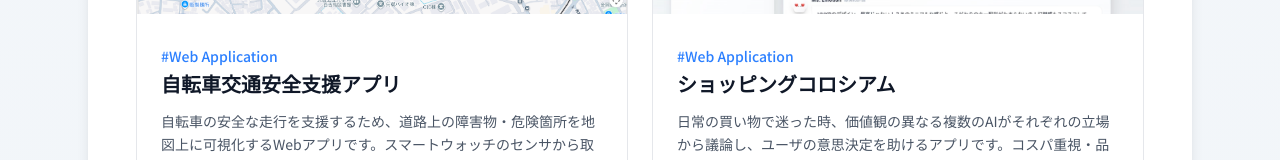
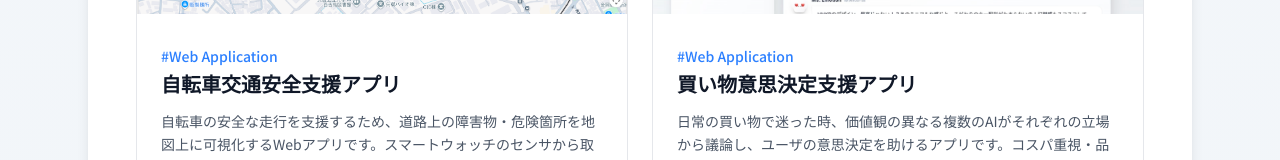
Before and after one commit to naka03193282/my-portfolio, a Next.js app: page / in a window 1280 px wide. Shown: the part 1831-1991 px from the top of the page. Built offline with nearby package versions, Linux system fonts and the light colour scheme.

Commit message:
fix: Worksのタイトルを変更した

```diff
--- a/app/components/Works.tsx
+++ b/app/components/Works.tsx
@@ -33,7 +33,7 @@ const works: Work[] = [
   {
     id: 2,
     category: "#Web Application",
-    title: "ショッピングコロシアム",
+    title: " 買い物意思決定支援アプリ",
     shortDesc:
       "日常の買い物で迷った時、価値観の異なる複数のAIがそれぞれの立場から議論し、ユーザの意思決定を助けるアプリです。コスパ重視・品質重視・トレンド重視など異なるペルソナを持つAIが意見を出し合うことで、ユーザは多角的な視点から商品を比較検討できます。",
     fullDesc:
```
